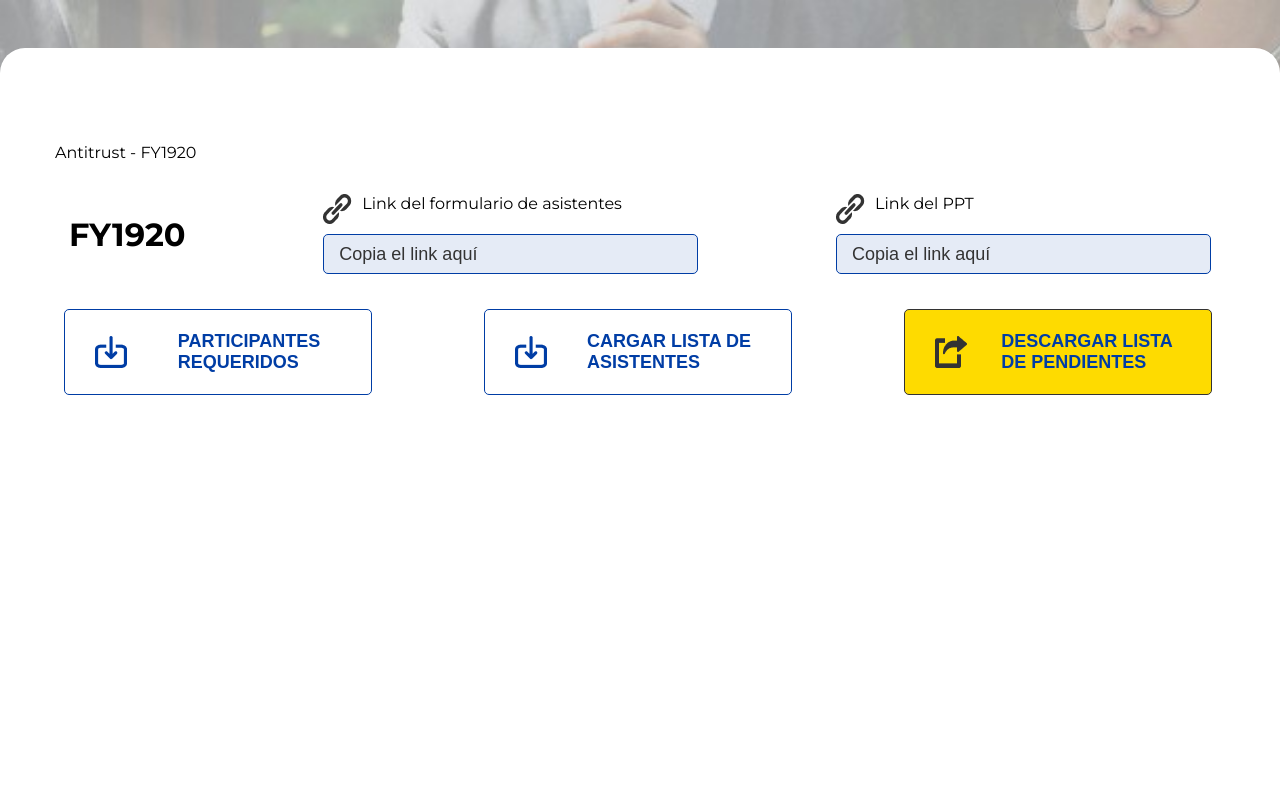
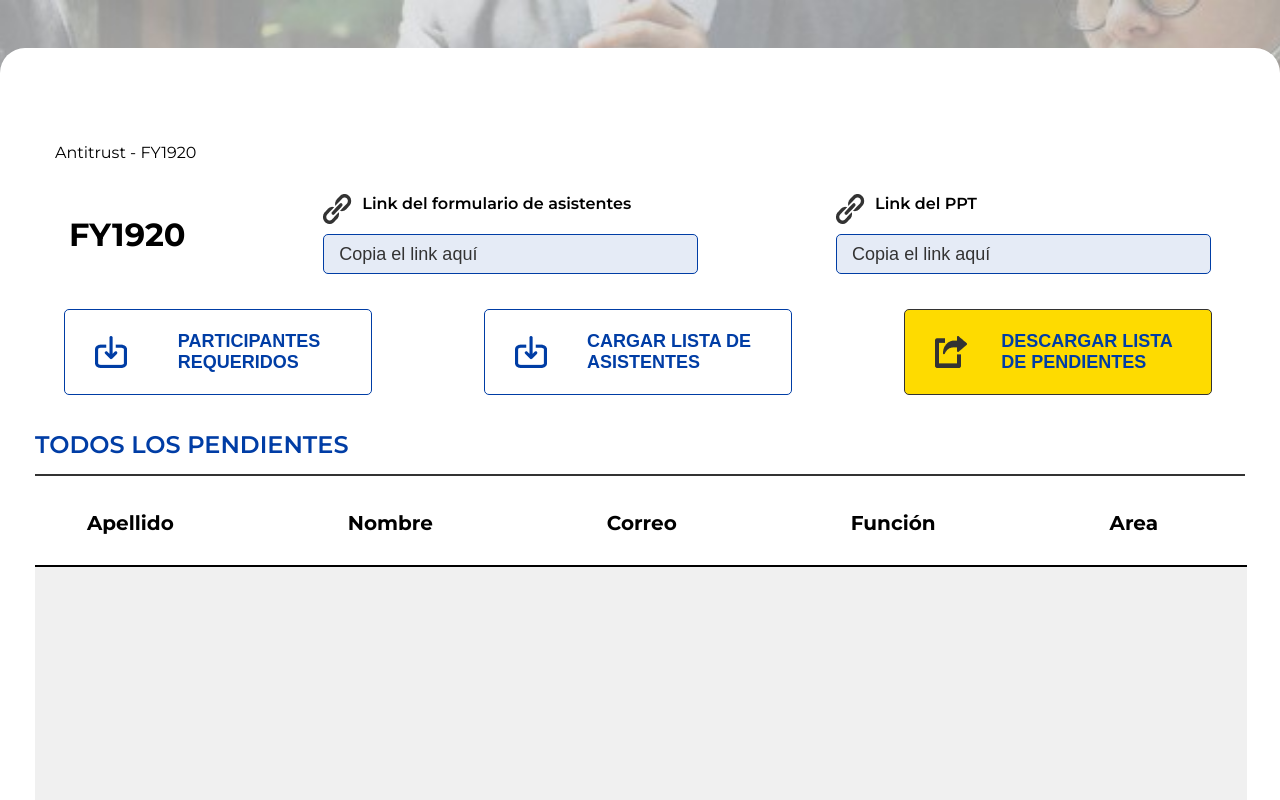
Before and after one commit to sumaqkuyay/legalhackaton-pg, a React (Create React App) app: page /#/home in a window 1280 px wide. Both pictures are taken after a click on the button "Ir Año fiscal". Shown: the top 800 px of the page. Built offline with nearby package versions, Linux system fonts and the light colour scheme.

Commit message:
funcionalidad cargar archivos

```diff
--- a/src/sass/styleComponents/_FiscalYear.scss
+++ b/src/sass/styleComponents/_FiscalYear.scss
@@ -99,3 +99,38 @@ $white: #ffffff;
   justify-content: space-around;
   margin: 35px 12px 0 8px;
 }
+
+hr {
+  border: solid 1px $black;
+  width: 1210px;
+  margin: 0 0 35px 35px;
+}
+
+.Title-pendientes h1 {
+  margin: 35px 0 15px 35px;
+  color: $blue;
+  font-size: 24px;
+  font-weight: 600;
+}
+
+ul {
+  display: inline;
+  height: 87px;
+}
+
+li {
+  display: inline;
+  margin: 30px 87px;
+  font-size: 20px;
+  font-weight: bold;
+}
+
+.Pending-list-box {
+  width: 1212px;
+  height: 354px;
+  background-color: rgba(234, 234, 234, 0.72);
+  overflow-y: scroll;
+  margin-left: 35px;
+  margin-top: 30px;
+  border-top: solid 2px black;
+}
--- a/src/sass/styleComponents/_TrainerMaterials.scss
+++ b/src/sass/styleComponents/_TrainerMaterials.scss
@@ -10,6 +10,7 @@ $black: #333333;
 
 .Link-title {
   display: flex;
+  font-weight: 600;
 }
 
 .Link-title p {
--- a/src/views/FiscalYear.jsx
+++ b/src/views/FiscalYear.jsx
@@ -14,14 +14,19 @@ class FiscalYear extends React.Component {
         this.state = {
             redirect: false,
             selectedFile: null,
-            jsonData: null
+            jsonData: null,
+            jsonForm: null
         };
 
         this.onFileChange = this.onFileChange.bind(this);
+        this.onFileChangeForm = this.onFileChangeForm.bind(this);
         this.onFileUpload = this.onFileUpload.bind(this);
     }
 
     onFileChange(event) {
+        this.setState({ selectedFile: event.target.files[0] });
+    }
+    onFileChangeForm(event) {
         this.setState({ selectedFile: event.target.files[0] });
     }
 
@@ -36,6 +41,20 @@ class FiscalYear extends React.Component {
             const data = XLSX.utils.sheet_to_csv(ws, { header: 1 });
             console.log(this.convertToJson(data)); // shows data in json format
             this.setState({ jsonData: this.convertToJson(data) });
+        };
+        reader.readAsBinaryString(f);
+    }
+    onFileUploadForm() {
+        var f = this.state.selectedFile;
+        const reader = new FileReader();
+        reader.onload = (evt) => {
+            const bstr = evt.target.result;
+            const wb = XLSX.read(bstr, { type: "binary" });
+            const wsname = wb.SheetNames[0];
+            const ws = wb.Sheets[wsname];
+            const data = XLSX.utils.sheet_to_csv(ws, { header: 1 });
+            console.log(this.convertToJson(data)); // shows data in json format
+            this.setState({ jsonForm: this.convertToJson(data) });
         };
         reader.readAsBinaryString(f);
     }
@@ -78,13 +97,29 @@ class FiscalYear extends React.Component {
                         <div className="Excel-upload">
                             <img src={IconImport} alt="" />
                             <label htmlFor="fileToUpload" className="upload"> CARGAR LISTA DE <br /> ASISTENTES</label>
-                            <input type="file" className="File-to-upload" style={{ visibility: 'hidden' }} name="fileToUpload" id="fileToUpload" onChange={this.onFileChange} />
+                            <input type="file" className="File-to-upload" style={{ visibility: 'hidden' }} name="fileToUpload" id="fileToUpload" onChange={this.onFileChangeForm} />
                         </div>
                         <div className="Excel-convert-to-json">
                             <img src={IconExport} alt="" />
                             <label htmlFor="submit" >DESCARGAR LISTA <br /> DE PENDIENTES</label>
                             <input type="submit" style={{ visibility: 'hidden' }} name="submit" id="submit" onClick={this.onFileUpload} />
                         </div>
+                    </div>
+                    <div className="Title-pendientes">
+                        <h1>TODOS LOS PENDIENTES</h1>
+                        <hr />
+                    </div>
+                    <div>
+                        <ul>
+                            <li>Apellido</li>
+                            <li>Nombre</li>
+                            <li>Correo</li>
+                            <li>Función</li>
+                            <li>Area</li>
+                        </ul>
+                    </div>
+                    <div className="Pending-list-box">
+
                     </div>
                 </div>
             </div>
```
Also changed, not shown: 1 other file (tests, documents, lock files or other folders).
